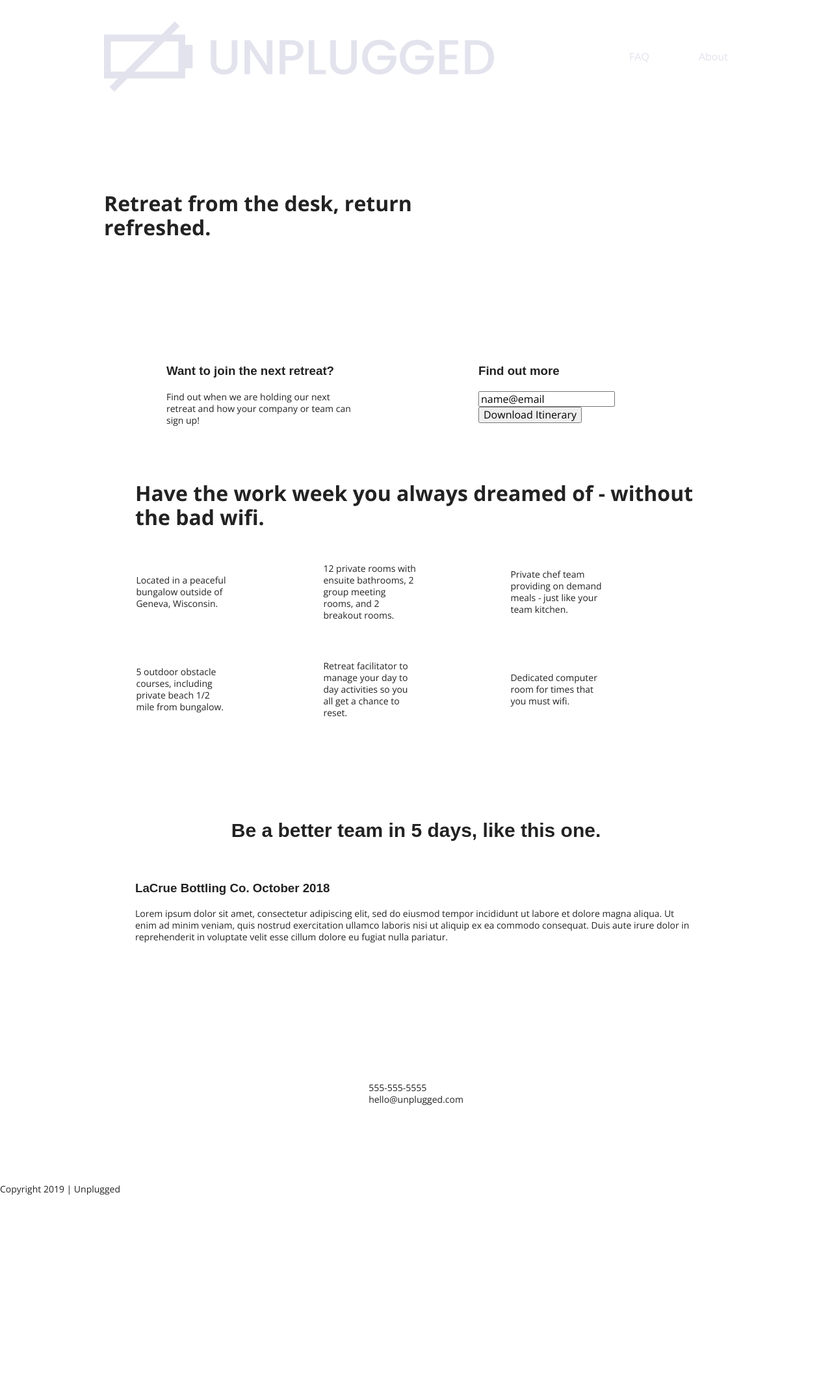
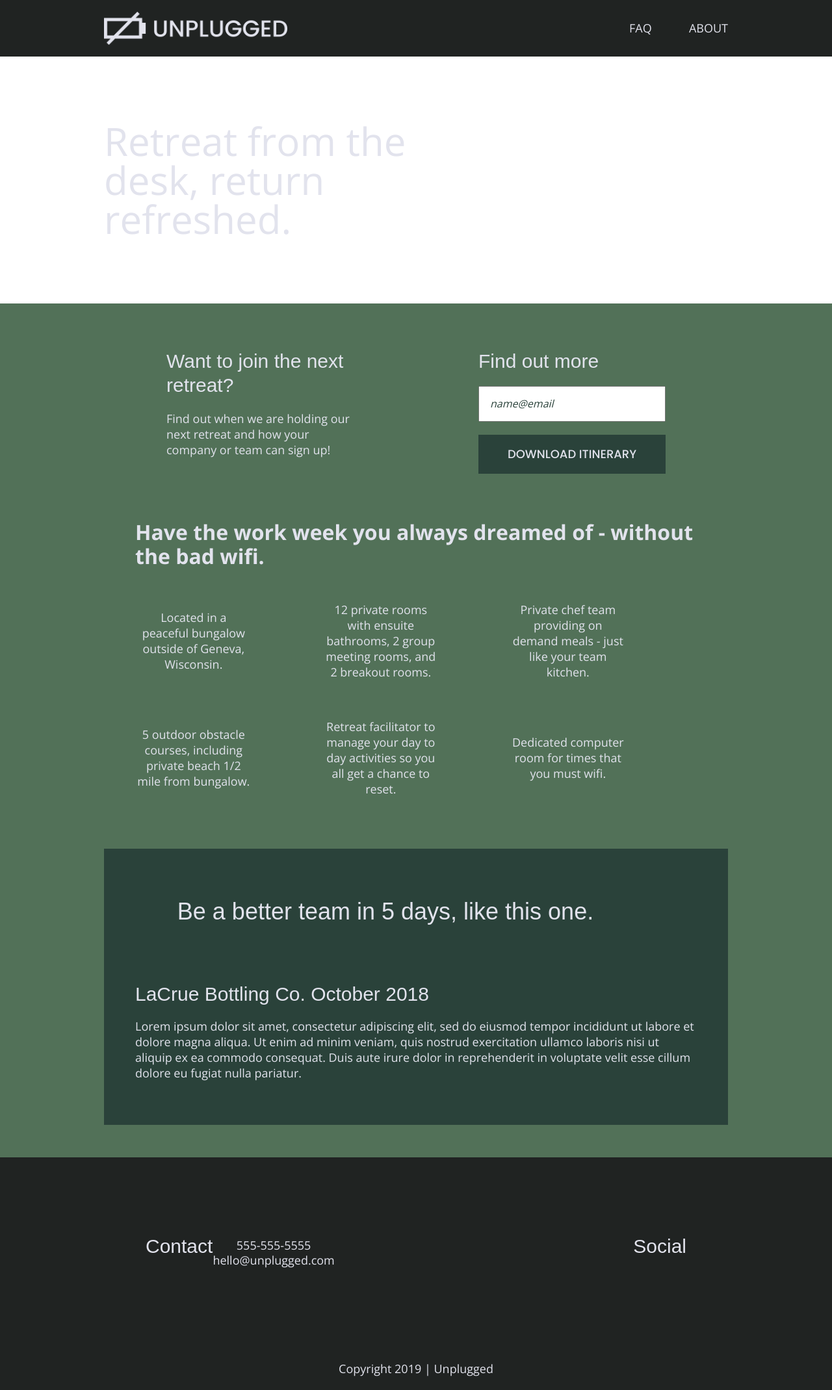
Before and after one commit to devtiata/unplugged-retreat, a website built with Parcel: page index.html in a window 1280 px wide. Shown: the whole page at 65% size. Before the commit the page ends 1859 px from the top, so only its background shows below. Built offline with nearby package versions, Linux system fonts and the light colour scheme.

Commit message:
Remaining homepage styles

```diff
--- a/css/main.css
+++ b/css/main.css
@@ -94,6 +94,7 @@
 }
 
 body {
+  color: #e2e3ed;
   font-family: 'Open Sans', sans-serif;
   font-size: 1em;
   text-align: left;
@@ -112,26 +113,20 @@
 h2 {
   font-family: 'Poppin', sans-serif;
   font-size: 1.875em;
+  font-weight: 500;
 }
 
 h3,
 h4 {
   font-family: 'Poppin', sans-serif;
   font: 1.125em;
+  font-weight: 500;
   margin: 20px 0;
 }
 
 p {
   font-size: .875em;
   line-height: 1.285;
-}
-
-img {
-
-}
-
-figure {
-
 }
 
 address {
@@ -148,6 +143,7 @@
 
 header,
 footer {
+  background-color: #202322;
   display: flex;
   justify-content: center;
   align-items: center;
@@ -166,7 +162,12 @@
   margin: 0;
 }
 
+header img {
+  width: 282px;
+}
+
 .header-divider {
+  background: #3a3a3a
   width: 100%;
   height: 1px;
   margin: 10px 0 20px 0;
@@ -177,6 +178,8 @@
   justify-content: space-around;
   align-items: center;
   flex-flow: row wrap;
+  font-size: 1.125em;
+  text-transform: uppercase;
   width: 60%;
 }
 
@@ -187,6 +190,7 @@
 }
 
 footer {
+  text-align: center;
   flex-direction: column;
 }
 
@@ -195,15 +199,15 @@
 }
 
 footer .content-wrapper{
-  display: flex;
-  justify-content: space-around;
-  align-items: center;
   width: 55%;
   margin: 50px 0;
 }
 
 footer .contact {
   margin-bottom: 50px;
+  display: flex;
+  justify-content: space-around;
+  align-items: center;
 }
 
 footer .social-icons {
@@ -231,29 +235,50 @@
   justify-content: center;
   flex-flow: row wrap;
 }
-/*----- FORM -----*/
 
-/*.form-description {
-  display: flex;
-  justify-content: center;
-  align-items: center;
+.hero-area h1 {
+  font-size: 2.25em;
+  font-family: 'Poppins', Helvetica. Arial, sans-serif;
+  font-weight:500;
+  line-height: 1.2;
 }
-
-.form {
-  display: flex;
-  justify-content: center;
-  align-items: center;
-  flex-flow: column;
-} */
 
 /*---- ASIDE ----*/
 
 aside {
+  background-color: #527158;
   display: flex;
   justify-content: center;
   align-items: center;
   flex-flow: row wrap;
 }
+
+aside .form {
+  margin-top: 30px;
+}
+
+input[type=text] {
+  box-sizing: border-box;
+  width: 100%;
+  color: #2a423a;
+  font-style: italic;
+  padding: 1em;
+}
+
+input[type=button] {
+  width: 100%;
+  padding: 20px 0;
+  margin-top: 20px;
+  background-color: #2a423a;
+  font-family: 'Poppins', Helvetica, Arial, sans-serif;
+  font-weight: 500;
+  font-size: 1.125em;
+  color: #e2e3ed;
+  border: none;
+  text-align: center;
+  text-transform: uppercase;
+}
+
 
 /*---- FEATURES ----*/
 
@@ -277,16 +302,17 @@
   justify-content: center;
   align-items: center;
   flex-flow: row wrap;
-  flex-basis: 60%;
 }
 
 .features p {
+  text-align: center;
   margin: 0;
 }
 
 /*---- REVIEWS ----*/
 
 .reviews {
+  background-color: #2a423a;
   display: flex;
   justify-content: center;
   flex-flow: row wrap;
@@ -294,6 +320,7 @@
 
 .reviews h2 {
   margin-bottom: 40px;
+  line-height: 1;
   /*display: flex;
   justify-content: center;
   align-items: center; */
@@ -307,17 +334,12 @@
   align-items: center;*/
 }
 
-/*.reviews article div p{
-  display: flex;
-  justify-content: center;
-  align-items: center;
-} */
-
 /* ==========================================================================
    About Page
    ========================================================================== */
 
 .mission {
+  background-color: #527158;
   display: flex;
   justify-content: center;
   align-items: center;
@@ -325,6 +347,7 @@
 }
 
 .contact-section {
+  background-color: #2a423a;
   display: flex;
   justify-content: center;
   align-items: center;
@@ -340,6 +363,7 @@
    ========================================================================== */
 
 .faq {
+  background-color: #527158;
   display: flex;
   justify-content: center;
   align-items: center;
@@ -356,13 +380,15 @@
 
 .faq h2 {
   margin-bottom: 40px;
+  line-height: 1;
 }
 
 .faq-content {
   margin: 50px;
-  justify-content: space-between;
-  align-items: center;
-  flex-basis: 60%;
+}
+
+.faq-content h4 {
+  line-height: 1.333;
 }
 
 /* ==========================================================================
@@ -463,6 +489,17 @@
       margin: 100px 0;
     }
 
+    h2 {
+      font-size: 2.25em;
+      line-height: 1.333em;
+    }
+
+    h3 {
+      font-size: 1.5em;
+      line-height: 1.25;
+    }
+
+
     /* ---HEADER--- */
 
     header {
@@ -475,6 +512,9 @@
       justify-content: space-between;
     }
 
+    header figure {
+      width: 30%;
+    }
     header nav {
       width: 20%;
     }
@@ -488,6 +528,12 @@
     }
 
 /*--- HERO AREA ---*/
+
+.hero-area h1 {
+  font-size: 3em;
+  line-height: 1;
+  margin: 0;
+}
 
 /*--- ASIDE ---*/
 
@@ -513,7 +559,7 @@
     }
 
     .features .features-item-description {
-      width: 50%;
+      width: 62%;
     }
 
     /*--- REVIEWS ---*/
@@ -522,8 +568,16 @@
       justify-content: space-between;
     }
 
+    .reviews h2 {
+      width: 85%;
+    }
+
+    .reviews h3 {
+      width: 75%;
+      margin: 0;
+    }
     .reviews article div {
-      width: 40%;
+      width: 49%;
     }
 
     /*--- FOOTER ---*/
@@ -536,15 +590,31 @@
       display: flex;
       justify-content: space-between;
       align-items: center;
+      flex-direction: row;
     }
 
     footer .contact {
       margin-bottom: 0;
     }
 
+    footer h4 {
+      font-size: 1.5em;
+      margin-bottom: 40px;
+    }
+
+    footer p {
+      line-height: 1.285;
+    }
+
     footer .copyright {
       width: 100%;
     }
+
+    /*.copyright {
+      display: flex;
+      justify-content: center;
+      align-items: center;
+    }*/
 
     /*=========== ABOUT PAGE ===========*/
 
@@ -552,6 +622,7 @@
       display: flex;
       justify-content: space-between;
       align-items: center;
+      padding-top: 20px;
     }
 
     .mission-content p {
@@ -565,7 +636,11 @@
     .contact-content {
       display: flex;
       justify-content: space-between;
-      align-items: center;
+      align-items: flex-start;
+    }
+
+    .contact-content h4 {
+      font-size: 1.5em;
     }
 
     /*============ FAQ PAGE ===============*/
@@ -575,23 +650,50 @@
     }
 
     .faq-content {
-      flex-basis: 40%;
+      flex-basis: 45%;
     }
 
     .faq h2 {
       width: 100%;
     }
+
+    .faq h4,
+    .faq p {
+      font-size: .875em;
+      line-height: 1.125em;
+    }
    }
 
+
    /*--- DESKTOP STYLES ---*/
+
    @media only screen and (min-width: 1200px) {
+
+    header {
+      padding: 15px 0;
+    }
     .content-wrapper{
       max-width: 960px;
+    }
+
+    h2 {
+      font-size: 2.25em;
+    }
+
+    h3,
+    h4 {
+      font-size: 1.875em;
+    }
+
+    p {
+      font-size: 1.125em;
+      line-height: 1.333;
     }
 
     /*--- HERO ---*/
 
     .hero-area h1 {
+      font-size: 3.75em;
       width: 60%;
     }
 
@@ -617,21 +719,46 @@
 
     /*--- REVIEWS ---*/
 
+    .reviews h2 {
+      padding-bottom: 50px;
+    }
+
     .reviews article div {
       width: 42%;
     }
+
+    footer h4 {
+      font-size: 1.875em;
+    }
+
+    /*.copyright {
+      display: flex;
+      justify-content: center;
+      align-items: center;
+    }*/
 
     /*====== ABOUT PAGE ======*/
 
     .mission h2,
     .contact-section .content-wrapper h2 {
+      font-size: 3em;
       width: 95%;
+    }
+
+    .contact-content h4 {
+      font-size: 1.875em;
     }
 
     /*========= FAQ PAGE =========*/
 
     .faq h2 {
       width: 100%;
+    }
+
+    .faq h4,
+    .faq p {
+      font-size: 1.125em;
+      line-height: 1;
     }
     }
 
--- a/index.html
+++ b/index.html
@@ -123,6 +123,7 @@
       <div class="content-wrapper">
         <div class="footer-content">
             <div class="contact">
+              <h4>Contact</h4>
               <address>
                 <p>
                   555-555-5555<br>
@@ -131,6 +132,7 @@
               </address>
             </div>
           <div class="social">
+            <h4>Social</h4>
             <div class="social-icons">
               <p><a href="https://www.facebook.com/yoursite" target="_blank"></a></p>
               <!--- other social links here -->
```
Also changed, not shown: about/index.html (+1 -1 lines), faq/index.html (+1 -1 lines).
